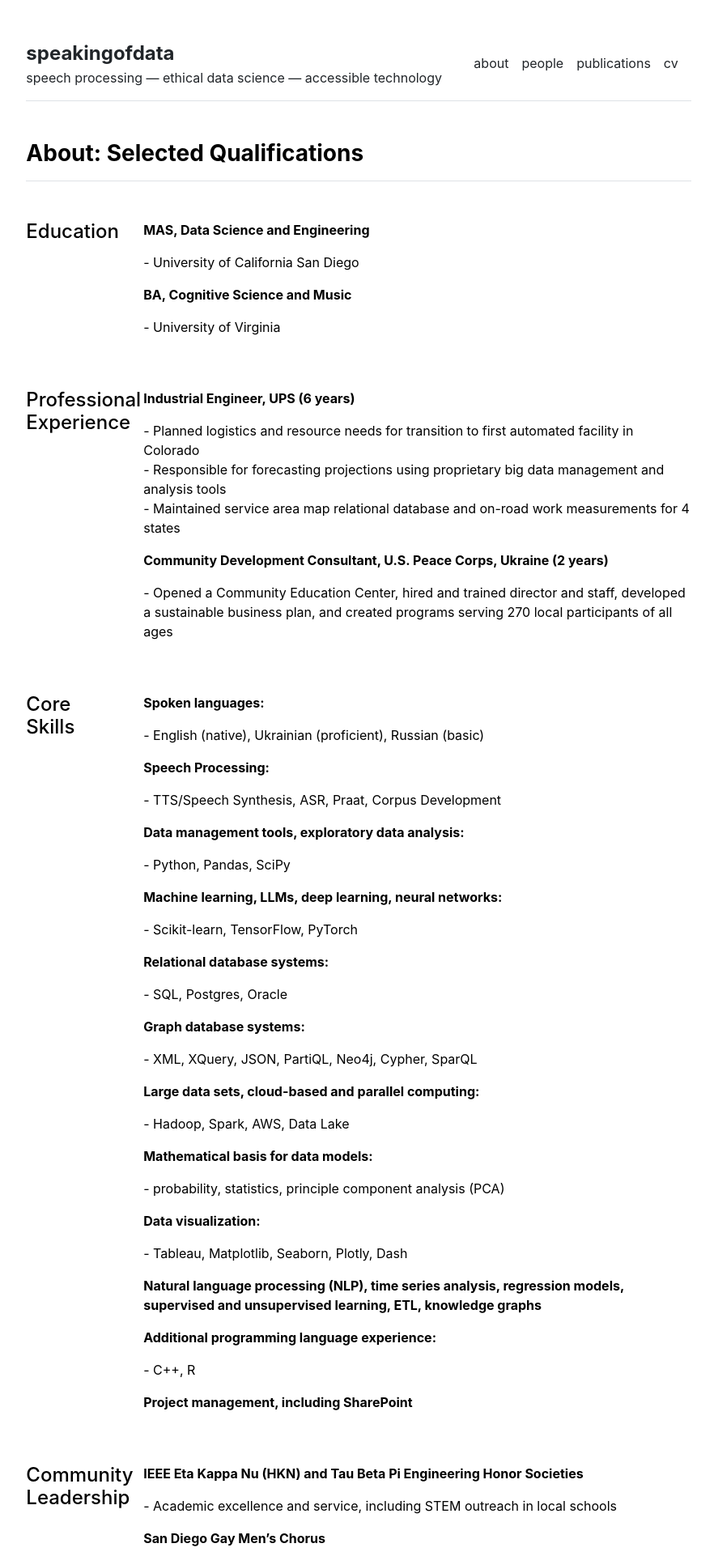
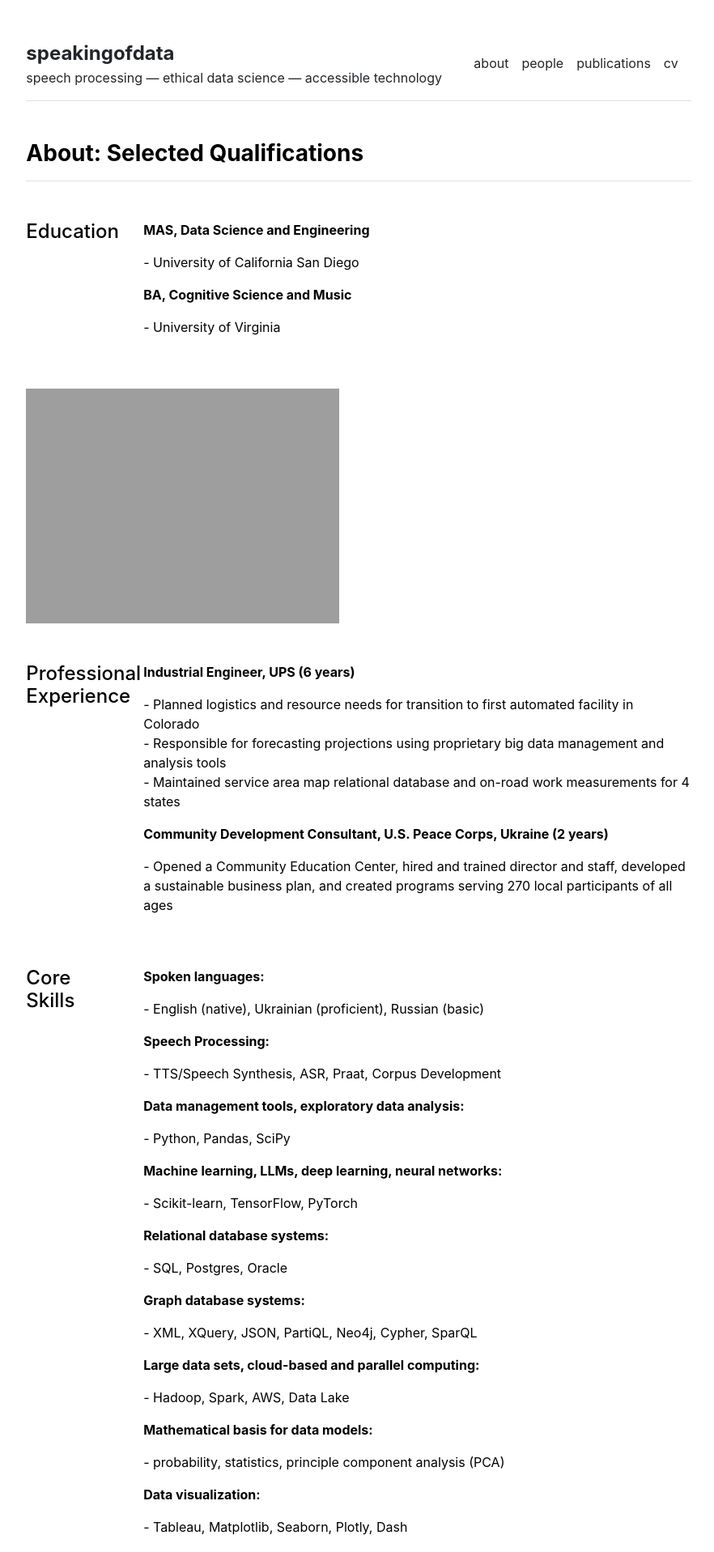
Before and after one commit to speakingofdata/speakingofdata.github.io, a Jekyll site: the page built from about.md, in a window 1280 px wide. Shown: the top 1917 px of the page at 81% size, without its empty margins (197-1079 px from the left). Built offline with Jekyll 4.4.1, drawn with Linux system fonts in a browser that asks for light colours.

Commit message:
Update about.html

```diff
--- a/_layouts/about.html
+++ b/_layouts/about.html
@@ -16,6 +16,9 @@ layout: default
           <p class="fw-bold">{{ section.title }}</p>
           <p>{{ section.description }}</p>
         {% endfor %}
+      </div>
+      <div class="col-md-6">
+        <img src="{{ site.github.url }}/assets/img/graduate-student.jpg" alt="UCSD Graduation" width="100%">
       </div>
     </div>
     <div class="row g-5 mb-5">
```
